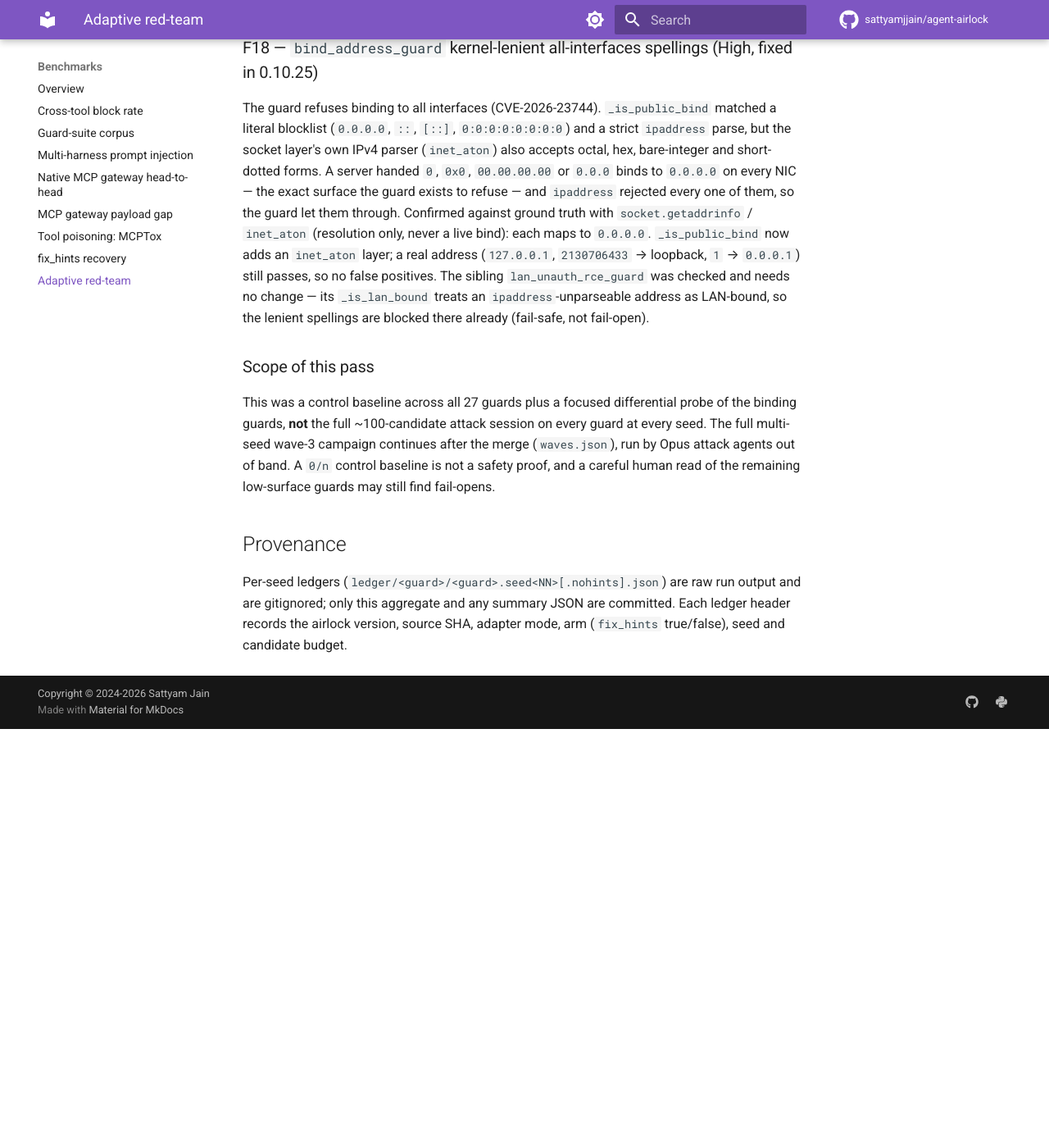
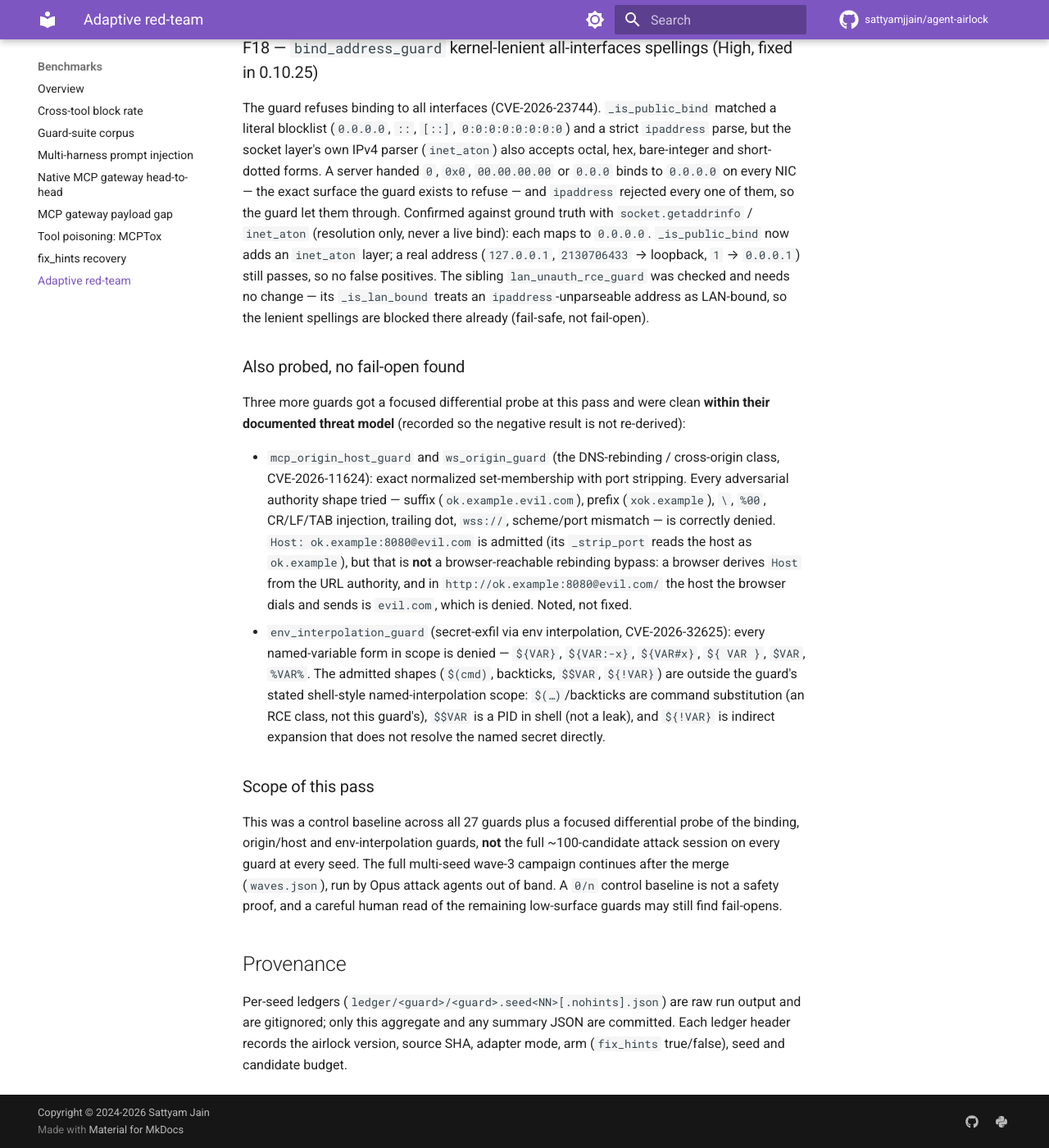
Before and after one commit to sattyamjjain/agent-airlock, an MkDocs documentation site: the page built from docs/benchmarks/adaptive-redteam.md, in a window 1280 px wide and 1400 px high, scrolled down 7586 px. Shown: the whole window at 82% size. Built offline with MkDocs 1.6.1 and Material for MkDocs 9.7.7, drawn with Linux system fonts in a browser that asks for light colours; comment, search, counter and statistics services are not loaded; before the commit the page ends 8475 px from its top, so only the background shows below that.

Commit message:
bench(redteam): record wave-3 clean probes of the origin/host and env-interpolation guards
Adds the negative results from the wave-3 focused pass so they are not re-derived:
mcp_origin_host_guard, ws_origin_guard (CVE-2026-11624) and env_interpolation_guard
(CVE-2026-32625) were probed with adversarial authority / interpolation shapes and
are clean within their documented threat models. The one admitted origin shape
(Host `ok.example:8080@evil.com`) and the admitted env shapes (`$(cmd)`, backticks,
`$$VAR`, `${!VAR}`) are explained as out-of-scope or non-exploitable rather than
claimed as fail-opens — the F7 discipline: a documented non-goal is not a defect.

Co-Authored-By: Claude Opus 4.8 <noreply@anthropic.com>

```diff
--- a/benchmarks/adaptive_redteam/RESULTS.md
+++ b/benchmarks/adaptive_redteam/RESULTS.md
@@ -217,13 +217,34 @@ The sibling `lan_unauth_rce_guard` was checked and needs no change — its `_is_
 treats an `ipaddress`-unparseable address as LAN-bound, so the lenient spellings are blocked
 there already (fail-safe, not fail-open).
 
+### Also probed, no fail-open found
+
+Three more guards got a focused differential probe at this pass and were clean **within
+their documented threat model** (recorded so the negative result is not re-derived):
+
+- `mcp_origin_host_guard` and `ws_origin_guard` (the DNS-rebinding / cross-origin class,
+  CVE-2026-11624): exact normalized set-membership with port stripping. Every adversarial
+  authority shape tried — suffix (`ok.example.evil.com`), prefix (`xok.example`), `\`,
+  `%00`, CR/LF/TAB injection, trailing dot, `wss://`, scheme/port mismatch — is correctly
+  denied. `Host: ok.example:8080@evil.com` is admitted (its `_strip_port` reads the host as
+  `ok.example`), but that is **not** a browser-reachable rebinding bypass: a browser derives
+  `Host` from the URL authority, and in `http://ok.example:8080@evil.com/` the host the
+  browser dials and sends is `evil.com`, which is denied. Noted, not fixed.
+- `env_interpolation_guard` (secret-exfil via env interpolation, CVE-2026-32625): every
+  named-variable form in scope is denied — `${VAR}`, `${VAR:-x}`, `${VAR#x}`, `${ VAR }`,
+  `$VAR`, `%VAR%`. The admitted shapes (`$(cmd)`, backticks, `$$VAR`, `${!VAR}`) are outside
+  the guard's stated shell-style named-interpolation scope: `$(…)`/backticks are command
+  substitution (an RCE class, not this guard's), `$$VAR` is a PID in shell (not a leak), and
+  `${!VAR}` is indirect expansion that does not resolve the named secret directly.
+
 ### Scope of this pass
 
 This was a control baseline across all 27 guards plus a focused differential probe of the
-binding guards, **not** the full ~100-candidate attack session on every guard at every seed.
-The full multi-seed wave-3 campaign continues after the merge (`waves.json`), run by Opus
-attack agents out of band. A `0/n` control baseline is not a safety proof, and a careful
-human read of the remaining low-surface guards may still find fail-opens.
+binding, origin/host and env-interpolation guards, **not** the full ~100-candidate attack
+session on every guard at every seed. The full multi-seed wave-3 campaign continues after
+the merge (`waves.json`), run by Opus attack agents out of band. A `0/n` control baseline is
+not a safety proof, and a careful human read of the remaining low-surface guards may still
+find fail-opens.
 
 ## Provenance
 
```
